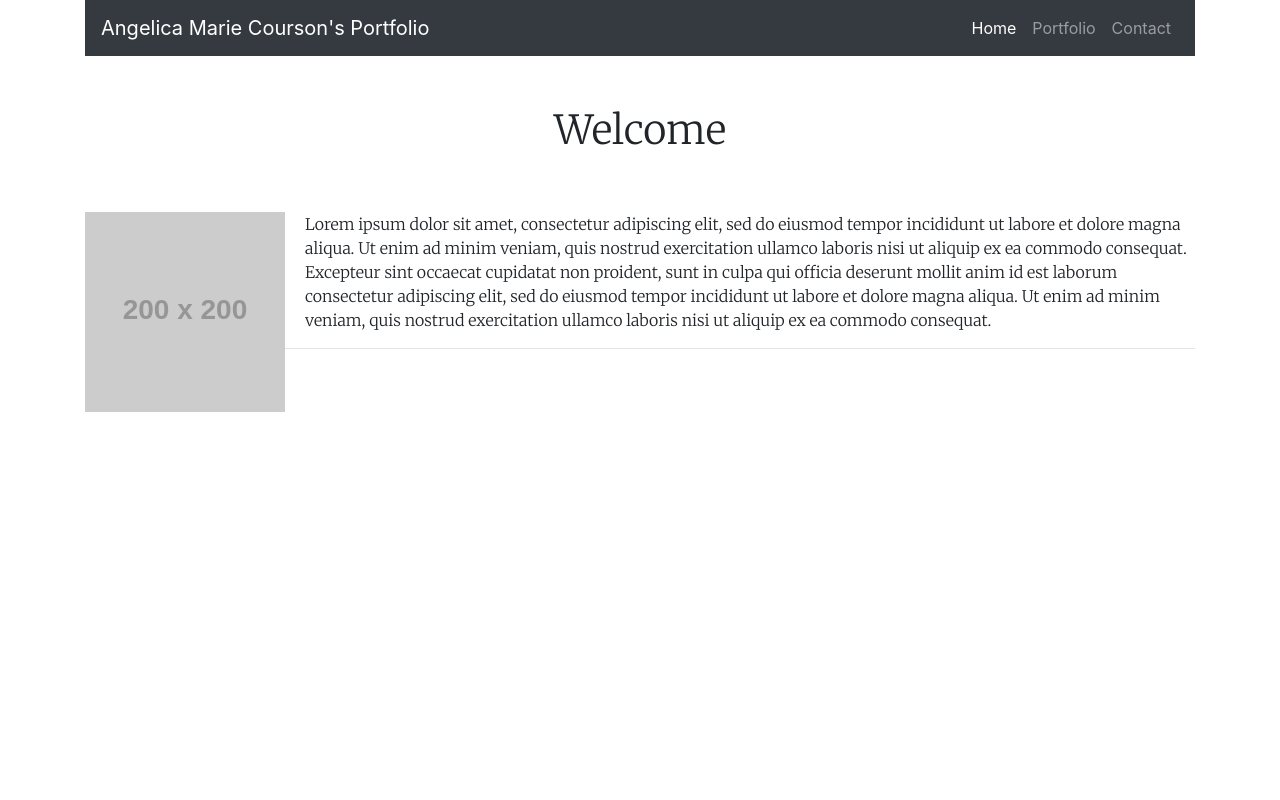
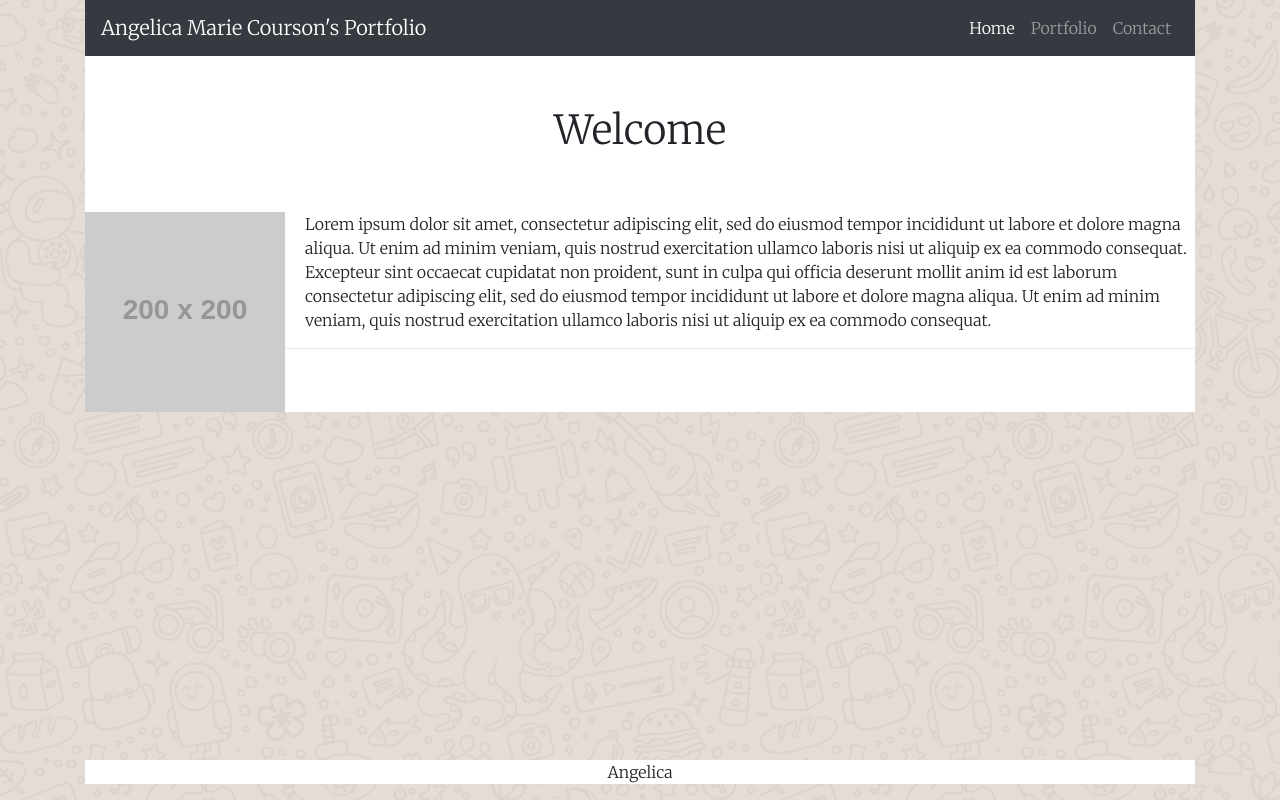
Before and after one commit to amcourson/Homework-2-Repo, a plain HTML site: page index.html in a window 1280 px wide. Drawn offline with nearby package versions, Linux system fonts and the light colour scheme; placeholder pictures from the web are drawn by us.

Commit message:
adding sticky footer

```diff
--- a/index.html
+++ b/index.html
@@ -1,5 +1,6 @@
 <!DOCTYPE html>
 <html lang="en-us">
+
 <head>
   <meta charset="UTF-8">
   <meta name="viewport" content="width=device-width, initial-scale=1">
@@ -21,7 +22,8 @@
 
 
       <a class="navbar-brand" href="#">Angelica Marie Courson's Portfolio</a>
-            <button class="navbar-toggler" type="button" data-toggle="collapse" data-target="#navbarNavDropdown" aria-controls="navbarNavDropdown" aria-expanded="false" aria-label="Toggle navigation">
+      <button class="navbar-toggler" type="button" data-toggle="collapse" data-target="#navbarNavDropdown"
+        aria-controls="navbarNavDropdown" aria-expanded="false" aria-label="Toggle navigation">
         <span class="navbar-toggler-icon"></span>
       </button>
 
@@ -55,19 +57,26 @@
         <div class="col-lrg-1">
 
           <style>
-      h1 {text-align: center;}
-
+            h1 {
+              text-align: center;
+            }
           </style>
         </div>
       </div>
     </div>
 
-      <h1>Welcome</h1>
+
     <div class="container">
       <div class="row">
         <div class="col-lrg-8">
-        <img src="http://placehold.it/200x200" alt="Your Image" id="bio-image" align="left" >
-        <p>Lorem ipsum dolor sit amet, consectetur adipiscing elit, sed do eiusmod tempor incididunt ut labore et dolore magna aliqua. Ut enim ad minim veniam, quis nostrud exercitation ullamco laboris nisi ut aliquip ex ea commodo consequat. Excepteur sint occaecat cupidatat non proident, sunt in culpa qui officia deserunt mollit anim id est laborum consectetur adipiscing elit, sed do eiusmod tempor incididunt ut labore et dolore magna aliqua. Ut enim ad minim veniam, quis nostrud exercitation ullamco laboris nisi ut aliquip ex ea commodo consequat.</p>
+          <h1>Welcome</h1>
+          <img src="http://placehold.it/200x200" alt="Your Image" id="bio-image" align="left">
+          <p>Lorem ipsum dolor sit amet, consectetur adipiscing elit, sed do eiusmod tempor incididunt ut labore et
+            dolore magna aliqua. Ut enim ad minim veniam, quis nostrud exercitation ullamco laboris nisi ut aliquip ex
+            ea commodo consequat. Excepteur sint occaecat cupidatat non proident, sunt in culpa qui officia deserunt
+            mollit anim id est laborum consectetur adipiscing elit, sed do eiusmod tempor incididunt ut labore et dolore
+            magna aliqua. Ut enim ad minim veniam, quis nostrud exercitation ullamco laboris nisi ut aliquip ex ea
+            commodo consequat.</p>
           <hr>
         </div>
       </div>
@@ -77,9 +86,11 @@
 
 
 
-  <footer class="container-fluid text-center">
-    <p></p>
+    <footer class="container text-center" style="padding:0;width:1110px">
+      <p>Angelica</p>
     </footer>
+    </div>
 
 </body>
+
 </html>
--- a/style.css
+++ b/style.css
@@ -1,6 +1,12 @@
+body {
+    background-image: url("./whatsapp-background.png")
+}
+
+
 #bio-image {
     float:left;
     padding-right: 20px;
+
 }
 
 h1 {
@@ -8,8 +14,25 @@ h1 {
     padding-top: 50px;
     padding-bottom: 50px;
     background-color:white;
+    text-align: center;
 }
 
 p{
     font-family: 'Merriweather', serif;
+    background-color: white;
 }
+
+.col-lrg-8 {
+    background-color: white;
+}
+
+.navbar{
+    font-family: 'Merriweather', serif;
+}
+
+footer {
+    position:absolute;
+    bottom:0;
+    padding:0;
+    width:1110px;
+}
```
Also changed, not shown: contact.html (+17 -0 lines), whatsapp-background.png (added). Lines whose indentation alone changed are shown as unchanged.
